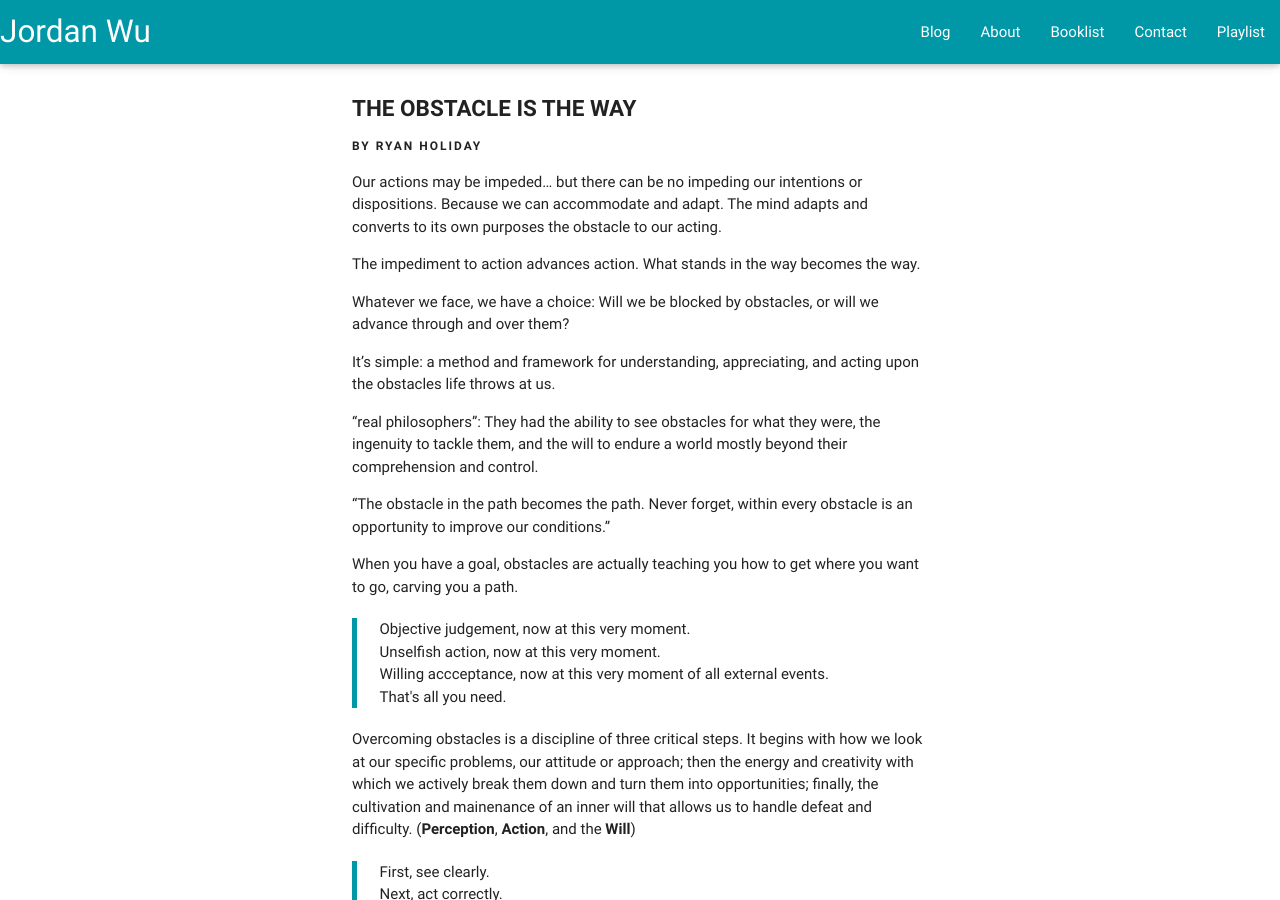
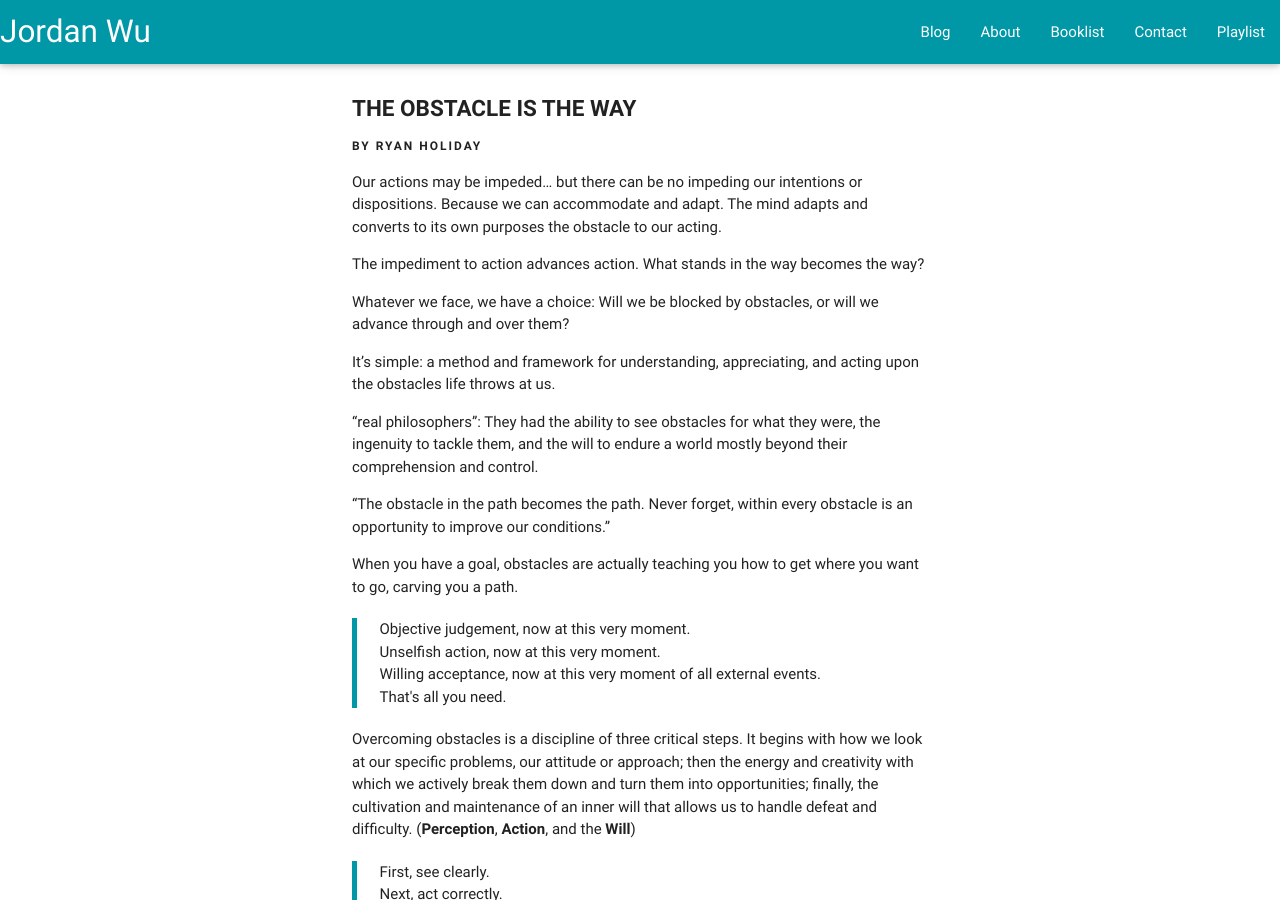
Before and after one commit to JordanSpencerWu/old-website, a Jekyll site: the page built from _posts/book/2017/2017-03-04-the-obstacle-is-the-way.md, in a window 1280 px wide and 900 px high. Built offline with Jekyll 4.4.1, drawn with Linux system fonts in a browser that asks for light colours; nearby versions of some CDN libraries; some of the changed lines change nothing that is shown.

Commit message:
fix typo

```diff
--- a/_posts/book/2017/2017-03-04-the-obstacle-is-the-way.md
+++ b/_posts/book/2017/2017-03-04-the-obstacle-is-the-way.md
@@ -14,7 +14,7 @@
 Our actions may be impeded... but there can be no impeding our intentions or dispositions. Because we can accommodate and adapt. The mind adapts and converts to its own purposes the obstacle to our acting.
 
 The impediment to action advances action.
-What stands in the way becomes the way.
+What stands in the way becomes the way?
 
 Whatever we face, we have a choice: Will we be blocked by obstacles, or will we advance through and over them?
 
@@ -29,11 +29,11 @@
 <blockquote>
   Objective judgement, now at this very moment.<br>
   Unselfish action, now at this very moment.<br>
-  Willing accceptance, now at this very moment of all external events.<br>
+  Willing acceptance, now at this very moment of all external events.<br>
   That's all you need.
 </blockquote>
 
-Overcoming obstacles is a discipline of three critical steps. It begins with how we look at our specific problems, our attitude or approach; then the energy and creativity with which we actively break them down and turn them into opportunities; finally, the cultivation and mainenance of an inner will that allows us to handle defeat and difficulty. (__Perception__, __Action__, and the __Will__)
+Overcoming obstacles is a discipline of three critical steps. It begins with how we look at our specific problems, our attitude or approach; then the energy and creativity with which we actively break them down and turn them into opportunities; finally, the cultivation and maintenance of an inner will that allows us to handle defeat and difficulty. (__Perception__, __Action__, and the __Will__)
 
 <blockquote>
   First, see clearly.<br>
@@ -90,7 +90,7 @@
 
       <ol>
         <li>Context: a sense of the larger picture of the world, not just what is immediately in front of us.</li>
-        <li>Framing: an individual's unique way of looking at the world, a wawy that interprets its events.</li>
+        <li>Framing: an individual's unique way of looking at the world, a way that interprets its events.</li>
       </ol>
 
       <p>The difference between the right and the wrong perspective is everything. Perception precedes action. Right action follows the right perspective.</p>
@@ -174,7 +174,7 @@
 
       <p>Failure shows us the way by showing us what isn't the way.</p>
 
-      <p>Follw the process and not the prize. The process is about finishing</p>
+      <p>Follow the process and not the prize. The process is about finishing</p>
 
       <p>The process is order, it keeps our perceptions in check and our actions in sync.</p>
 
@@ -184,7 +184,7 @@
 
       <p>Everything we do matters. Everything is a chance to do and be your best.</p>
 
-      <p>Whereever we are, whatever we're doing and wherever we are going, we owe it to ourselves, to our act, to the world to do it well.</p>
+      <p>Wherever we are, whatever we're doing and wherever we are going, we owe it to ourselves, to our act, to the world to do it well.</p>
 
       <p>In every situation, life is asking us a question, and our actions are the answer.</p>
 
@@ -194,13 +194,13 @@
 
       <p>We wrongly assume that moving forward is the only way to progress, the only way we can win. Sometimes, staying put, going sideways, or moving backward is actually the best way to eliminate what blocks or impedes your path.</p>
 
-      <p>Adversity can harden you. Or it can lossen you up and make you better, if you let it.</p>
+      <p>Adversity can harden you. Or it can loosen you up and make you better, if you let it.</p>
 
       <p>External factors influence the path, but not the direction: forward.</p>
 
       <p>It's at the seemingly bad moments, when people least expect it, that we can act swiftly and unexpectedly to pull off a big victory.</p>
 
-      <p>Ordinary people shy away from negative situation, jsut as they do with failure. They do their best to avoid trouble. What great people do is the opposite. They are their best in these situation. They turn personal tragedy or misfortune, really anything, everything to their advantage.</p>
+      <p>Ordinary people shy away from negative situation, just as they do with failure. They do their best to avoid trouble. What great people do is the opposite. They are their best in these situations. They turn personal tragedy or misfortune, really anything, everything to their advantage.</p>
 
       <p>Do we accept this as an exclusively negative event, or can we get past whatever negativity or adversity it represents and mount an offensive? Or more precisely, can we see that this "problem" presents an opportunity for a solution that we have long been waiting for?</p>
 
@@ -216,11 +216,11 @@
     <div class="collapsible-body" style="padding: 0 10px;">
       <p>Placed in some situation that seems unchangeable and undeniably negative, we can turn it into a learning experience, a humbling experience, a chance to provide comfort to others.</p>
 
-      <p>We must prepare for adversity and turmoil, we must learn the art of acquiecence and practice cheerfulness even in dark times.</p>
+      <p>We must prepare for adversity and turmoil, we must learn the art of acquiescence and practice cheerfulness even in dark times.</p>
 
       <p>True will is quiet humility, resilience, and flexibility; the other kind of will is weakness disguised by bluster and ambition.</p>
 
-      <p>If Preception and Action were the disciplines of the mind and the body, then Will is the discipline of the heart and the soul. The will is the one thing we control completely, always.</p>
+      <p>If Perception and Action were the disciplines of the mind and the body, then Will is the discipline of the heart and the soul. The will is the one thing we control completely, always.</p>
 
       <p>Will is fortitude and wisdom: the strength to endure, contextualize, and derive meaning from the obstacle we cannot simply overcome.</p>
 
@@ -228,7 +228,7 @@
 
       <p>We can think, act, and finally adjust to a world that is inherently unpredictable.</p>
 
-      <p>Confident, calm, ready to work regardless of the coniditons. Willing and able to continue, even during the unthinkable, even when our worst nightmares have come true.</p>
+      <p>Confident, calm, ready to work regardless of the conditions. Willing and able to continue, even during the unthinkable, even when our worst nightmares have come true.</p>
 
       <h5>In every situation, we can:</h5>
 
@@ -246,7 +246,7 @@
 
       <p>We craft our spiritual strength through physical exercise, and our physical hardiness through mental practice.</p>
 
-      <p>To do great things, we need to be able to endure tragedy and setbacks. We've got tot love what we do and all that it entails, good and bad. we have to learn to find joy in every single thing that happens.</p>
+      <p>To do great things, we need to be able to endure tragedy and setbacks. We've got to love what we do and all that it entails, good and bad. we have to learn to find joy in every single thing that happens.</p>
 
       <p>Accept what happens to us, after understanding that certain things, particularly bad things, are outside our control, is this: loving whatever happens to us and facing it with unfailing cheerfulness.</p>
 
```
